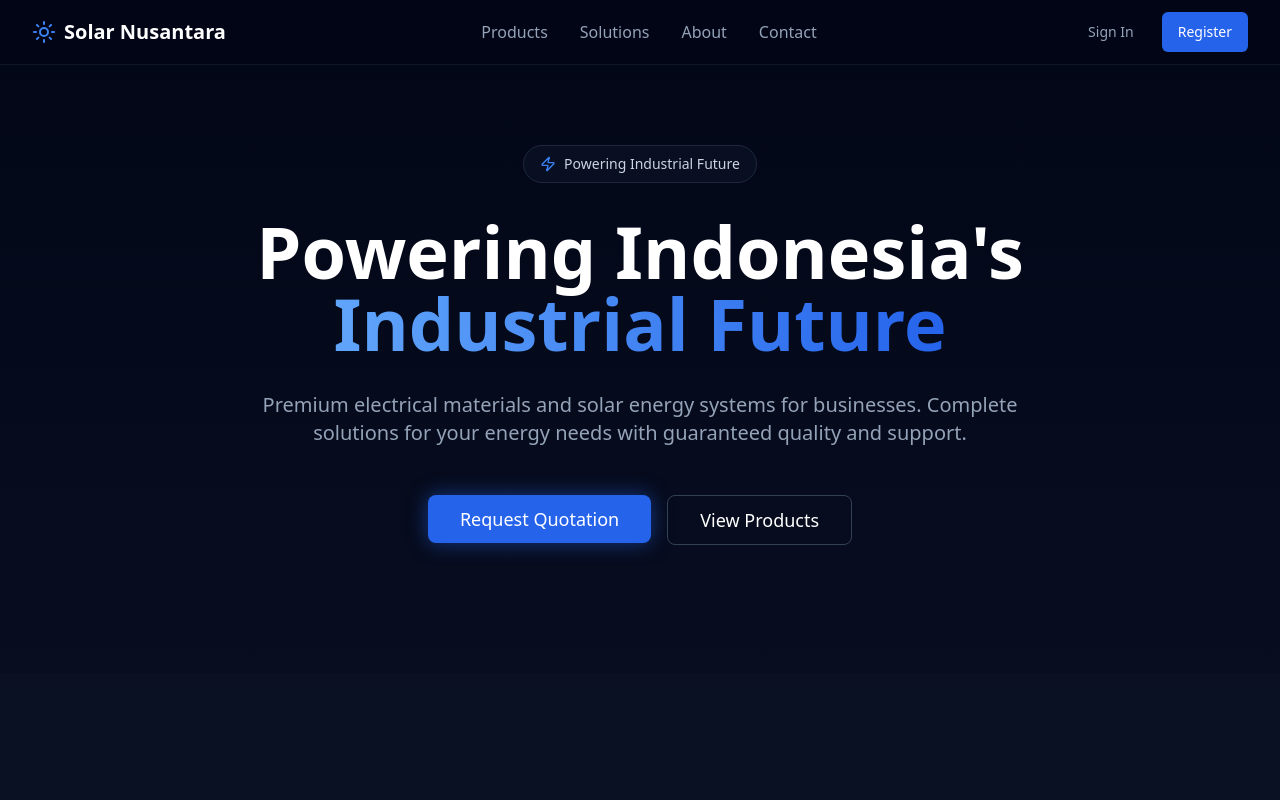
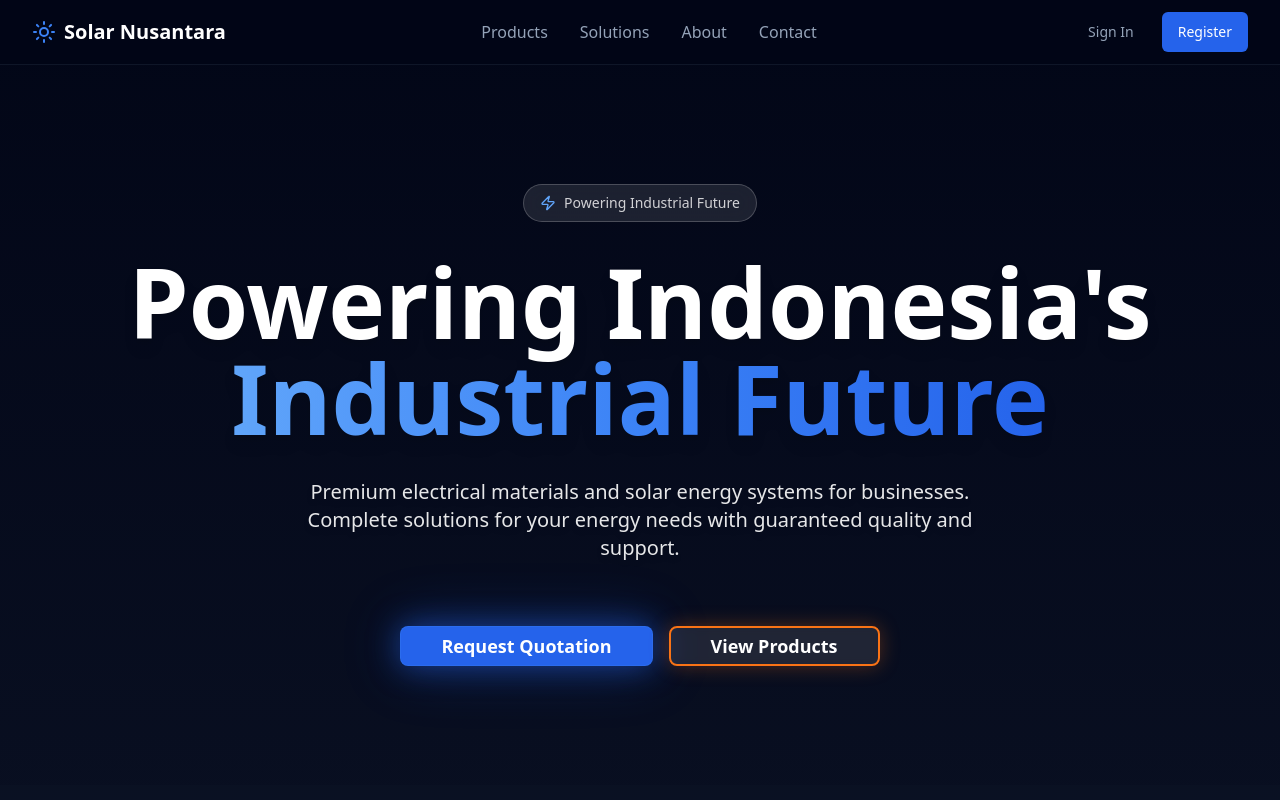
Before and after one commit to KagameYakito/v0-solar-nusantara-landing-page, a Next.js app: page / in a window 1280 px wide. Shown: the top 800 px of the page. Built offline with nearby package versions, Linux system fonts and the light colour scheme.

Commit message:
feat: update hero section with desktop-first design\n\nImproved background image, glassmorphism buttons, typography, and contrast

```diff
--- a/components/hero-section.tsx
+++ b/components/hero-section.tsx
@@ -5,43 +5,70 @@ import { Zap } from 'lucide-react'
 
 export default function HeroSection() {
   return (
-    <section className="relative pt-20 pb-32 px-4 sm:px-6 lg:px-8 overflow-hidden">
-      {/* Background gradients */}
-      <div className="absolute inset-0 -z-10">
-        <div className="absolute top-0 left-1/2 -translate-x-1/2 w-96 h-96 bg-blue-600/20 rounded-full blur-3xl"></div>
-        <div className="absolute bottom-0 right-0 w-96 h-96 bg-orange-600/15 rounded-full blur-3xl"></div>
+    <section className="relative w-full min-h-screen lg:min-h-[90vh] flex items-center justify-center px-4 sm:px-6 lg:px-8 overflow-hidden">
+      {/* Background Image with Gradient Fade */}
+      <div className="absolute inset-0 -z-20">
+        {/* Image Layer */}
+        <div
+          className="absolute inset-0 bg-cover bg-center"
+          style={{
+            backgroundImage: 'url(/solar-grid-background.jpg)',
+            backgroundAttachment: 'fixed',
+          }}
+        />
+
+        {/* Gradient Fade Overlay - Image fades from full opacity to transparent */}
+        <div
+          className="absolute inset-0"
+          style={{
+            background: 'linear-gradient(180deg, rgba(0,0,0,0) 0%, rgba(0,0,0,0.3) 35%, rgba(15,23,42,0.7) 60%, rgba(30,41,59,1) 100%)',
+          }}
+        />
+
+        {/* Solid Dark Gradient Background (below fade) */}
+        <div className="absolute inset-0 bg-gradient-to-b from-slate-950 via-slate-900 to-slate-800" />
       </div>
 
-      <div className="mx-auto max-w-7xl">
+      {/* Content */}
+      <div className="relative z-10 w-full max-w-5xl mx-auto">
         <div className="text-center space-y-8">
           {/* Badge */}
-          <div className="inline-flex items-center gap-2 px-4 py-2 rounded-full bg-slate-900/50 border border-slate-800">
-            <Zap className="w-4 h-4 text-blue-500" />
-            <span className="text-sm text-slate-300">Powering Industrial Future</span>
+          <div className="inline-flex items-center gap-2 px-4 py-2 rounded-full bg-white/10 backdrop-blur-md border border-white/20 hover:bg-white/15 transition-colors">
+            <Zap className="w-4 h-4 text-blue-400" />
+            <span className="text-sm text-white/80 font-medium">Powering Industrial Future</span>
           </div>
 
-          {/* Tagline */}
-          <h1 className="text-5xl md:text-7xl font-bold text-white leading-tight">
-            Powering Indonesia's
-            <br />
-            <span className="bg-gradient-to-r from-blue-400 to-blue-600 bg-clip-text text-transparent">
-              Industrial Future
-            </span>
-          </h1>
+          {/* Main Tagline */}
+          <div className="space-y-4">
+            <h1 className="text-5xl sm:text-6xl lg:text-8xl font-bold text-white leading-tight drop-shadow-lg">
+              Powering Indonesia's
+              <br />
+              <span className="bg-gradient-to-r from-blue-400 via-blue-500 to-blue-600 bg-clip-text text-transparent">
+                Industrial Future
+              </span>
+            </h1>
+          </div>
 
           {/* Subtitle */}
-          <p className="text-xl text-slate-400 max-w-3xl mx-auto">
+          <p className="text-lg sm:text-xl text-white/90 max-w-2xl mx-auto leading-relaxed drop-shadow-md">
             Premium electrical materials and solar energy systems for businesses. Complete solutions for your energy needs with guaranteed quality and support.
           </p>
 
-          {/* CTA Buttons */}
-          <div className="flex flex-col sm:flex-row gap-4 justify-center pt-4">
-            <Button className="bg-blue-600 hover:bg-blue-700 text-white px-8 py-6 text-lg glow rounded-lg">
+          {/* CTA Buttons - Glassmorphism */}
+          <div className="flex flex-col sm:flex-row gap-4 justify-center pt-8">
+            <Button
+              className="px-8 sm:px-10 py-3 sm:py-4 text-base sm:text-lg font-semibold bg-blue-600 hover:bg-blue-700 text-white rounded-lg shadow-lg hover:shadow-xl transition-all duration-200 backdrop-blur-sm border border-blue-500/30"
+              style={{
+                boxShadow: '0 0 30px rgba(37, 99, 235, 0.5), 0 0 60px rgba(37, 99, 235, 0.3)',
+              }}
+            >
               Request Quotation
             </Button>
             <Button
-              variant="outline"
-              className="border-slate-700 text-white hover:bg-slate-900 px-8 py-6 text-lg rounded-lg bg-transparent"
+              className="px-8 sm:px-10 py-3 sm:py-4 text-base sm:text-lg font-semibold bg-white/10 hover:bg-white/20 text-white rounded-lg border-2 border-orange-500 transition-all duration-200 backdrop-blur-sm hover:shadow-lg"
+              style={{
+                boxShadow: '0 0 20px rgba(249, 115, 22, 0.3)',
+              }}
             >
               View Products
             </Button>
```
Also changed, not shown: public/solar-grid-background.jpg (added).
